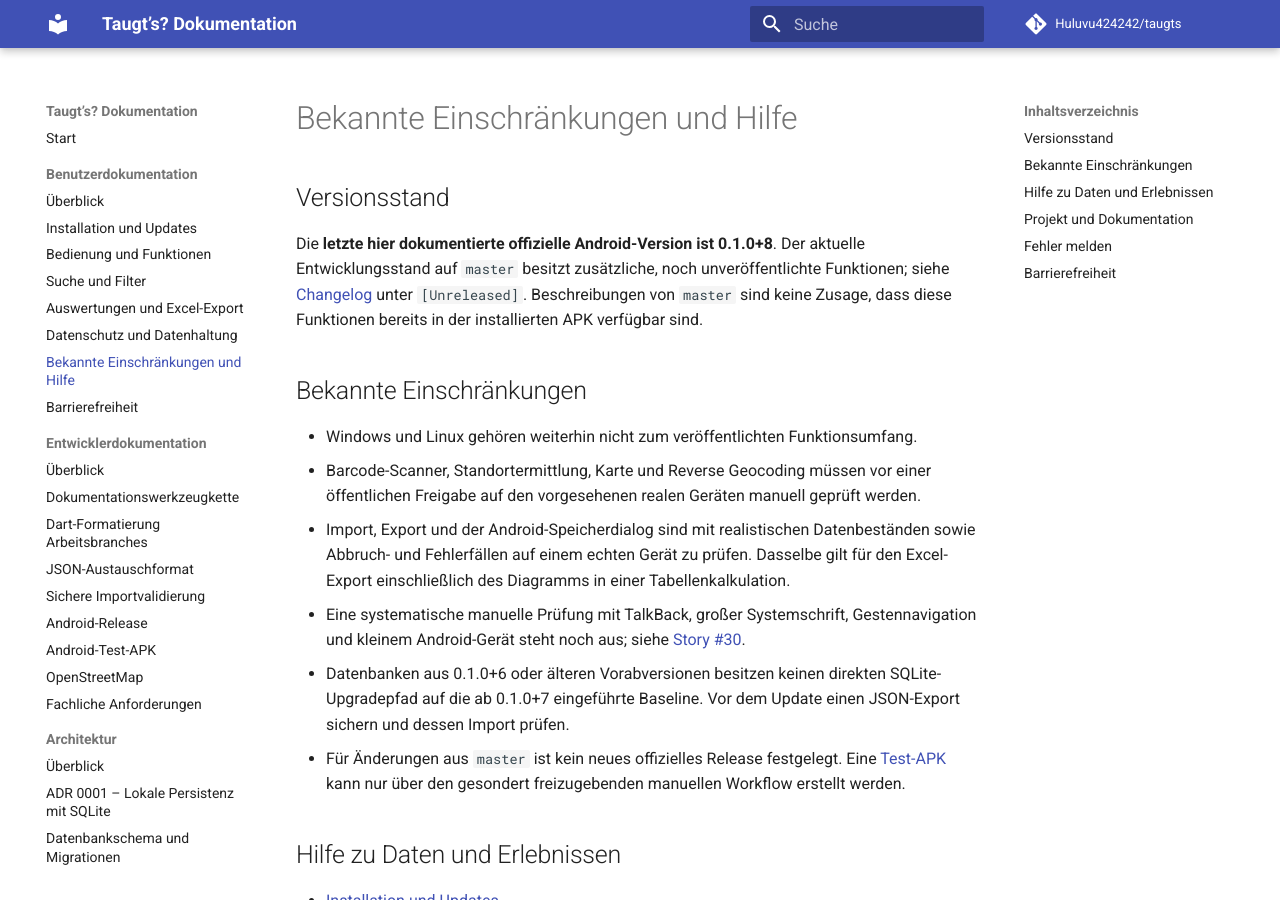
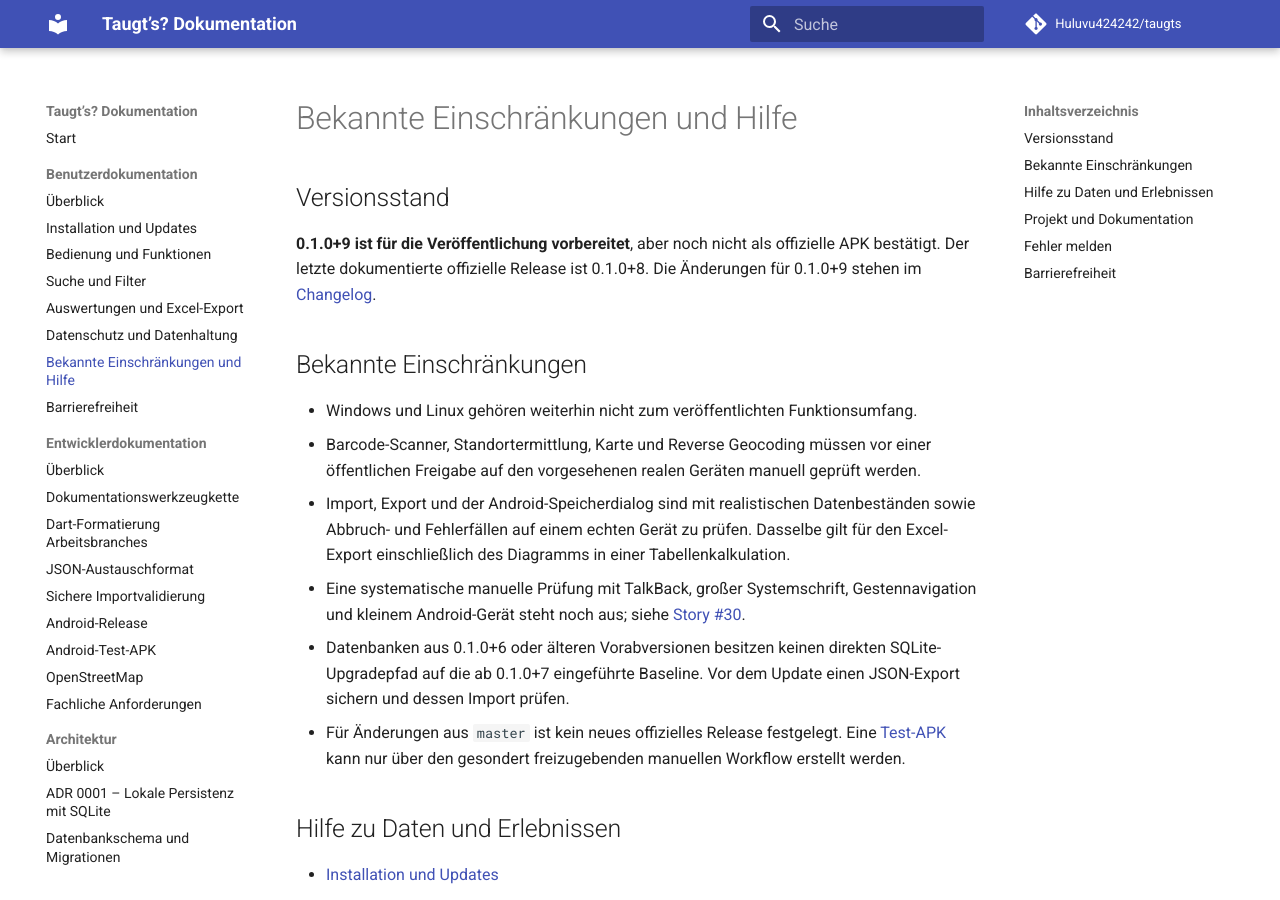
Before and after one commit to Huluvu424242/taugts, an MkDocs documentation site: the page built from docs/benutzer/hilfe.md, in a window 1280 px wide and 900 px high. Built offline with MkDocs 1.6.1 and Material for MkDocs 9.7.7, drawn with Linux system fonts in a browser that asks for light colours; comment, search, counter and statistics services are not loaded.

Commit message:
Story #252: Releaseangaben 0.1.0+9 aktualisieren

```diff
--- a/docs/benutzer/hilfe.md
+++ b/docs/benutzer/hilfe.md
@@ -2,7 +2,7 @@
 
 ## Versionsstand
 
-Die **letzte hier dokumentierte offizielle Android-Version ist 0.1.0+8**. Der aktuelle Entwicklungsstand auf `master` besitzt zusätzliche, noch unveröffentlichte Funktionen; siehe [Changelog](https://github.com/Huluvu424242/taugts/blob/master/CHANGELOG.md) unter `[Unreleased]`. Beschreibungen von `master` sind keine Zusage, dass diese Funktionen bereits in der installierten APK verfügbar sind.
+**0.1.0+9 ist für die Veröffentlichung vorbereitet**, aber noch nicht als offizielle APK bestätigt. Der letzte dokumentierte offizielle Release ist 0.1.0+8. Die Änderungen für 0.1.0+9 stehen im [Changelog](https://github.com/Huluvu424242/taugts/blob/master/CHANGELOG.md).
 
 ## Bekannte Einschränkungen
 
```
